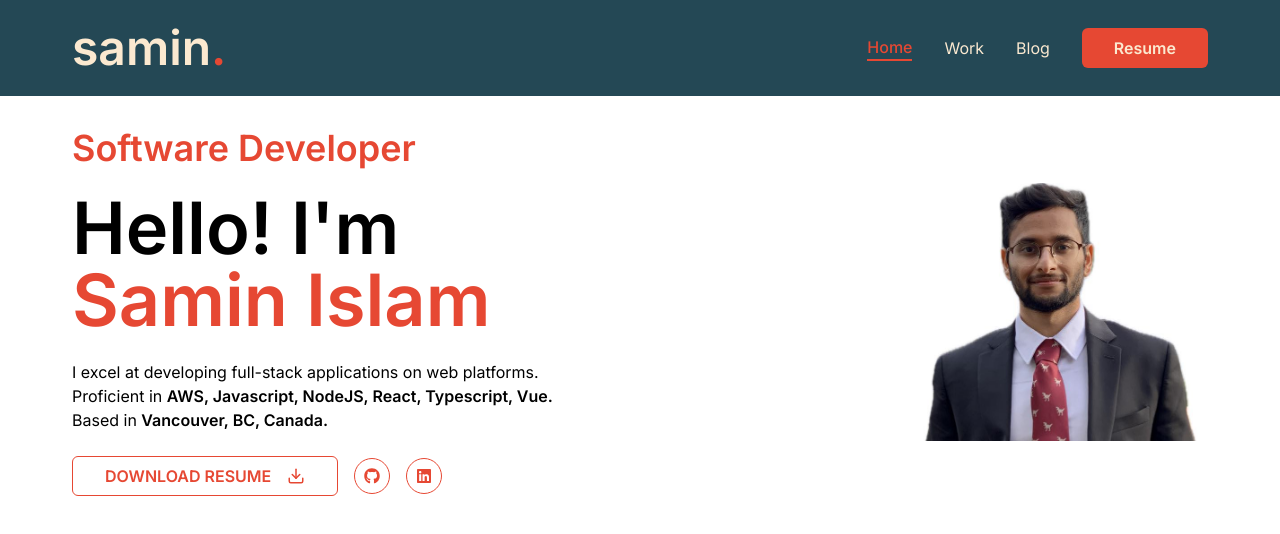
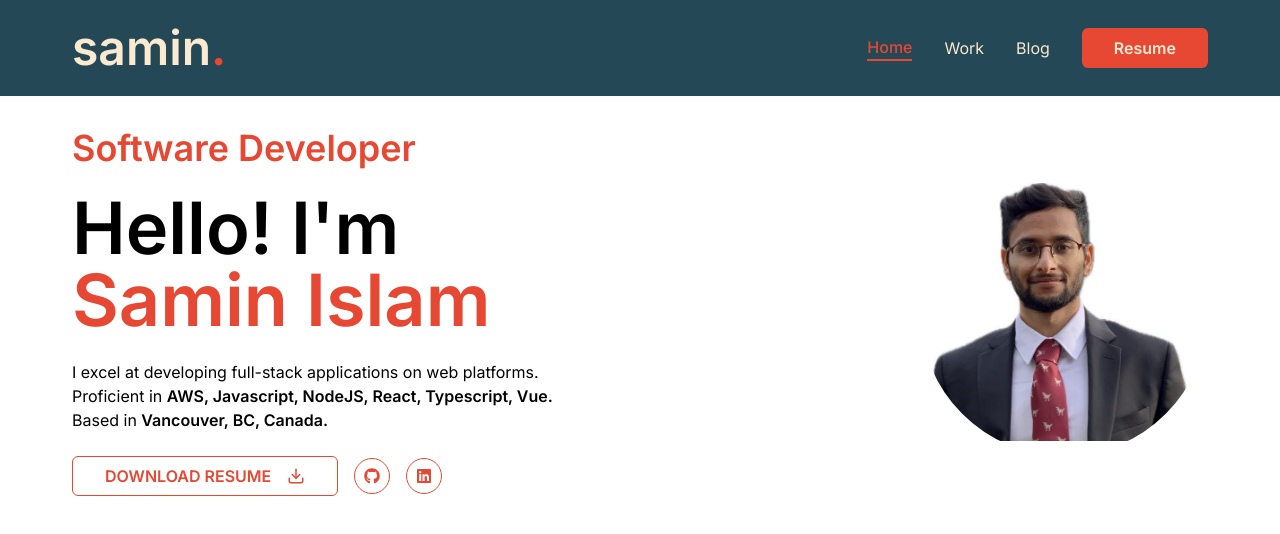
Before and after one commit to saminsss/portfolio, a Next.js app: page / in a window 1280 px wide. Shown: the top 534 px of the page. Built offline with nearby package versions, Linux system fonts and the light colour scheme.

Commit message:
adjust picture border

```diff
--- a/src/components/HeroPhoto.tsx
+++ b/src/components/HeroPhoto.tsx
@@ -22,7 +22,7 @@ const PageTransition = () => {
             priority
             quality={100}
             fill
-            className="object-contain"
+            className="object-contain rounded-full"
           />
         </div>
       </motion.div>
```
